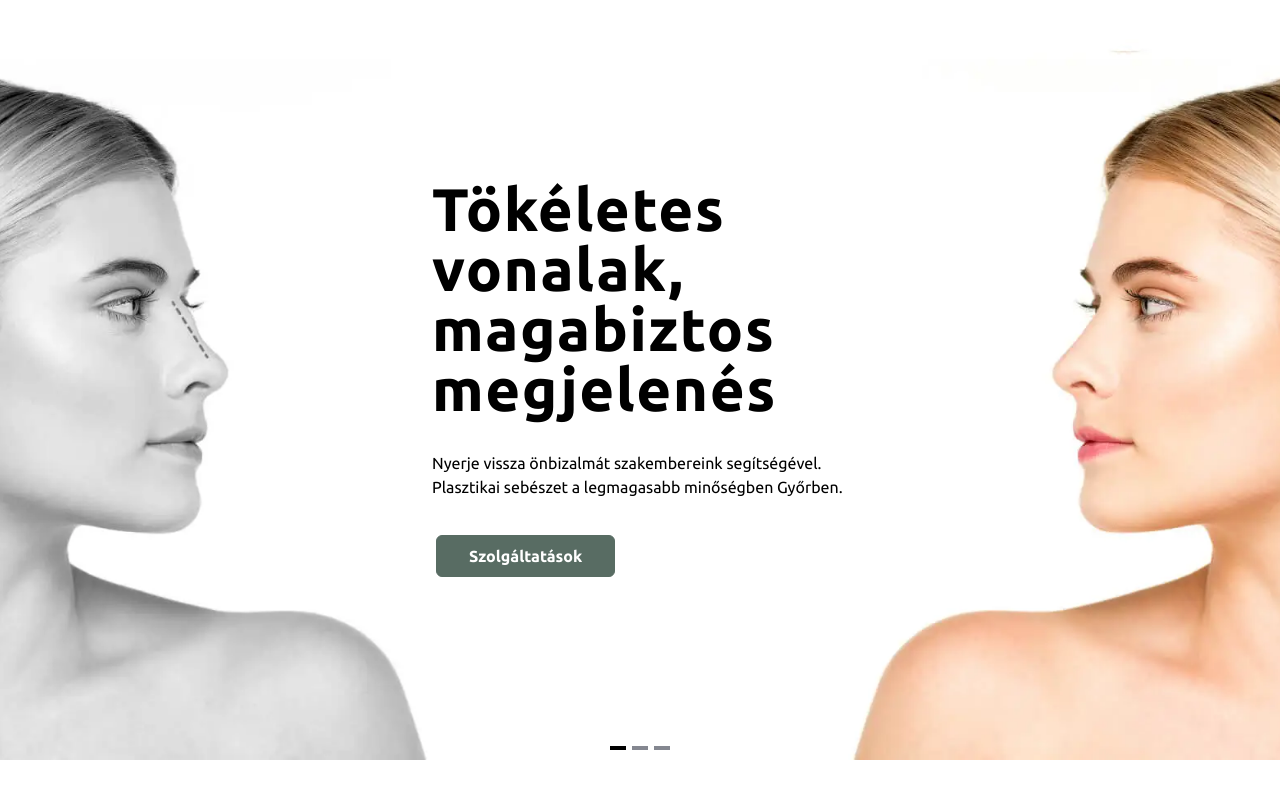
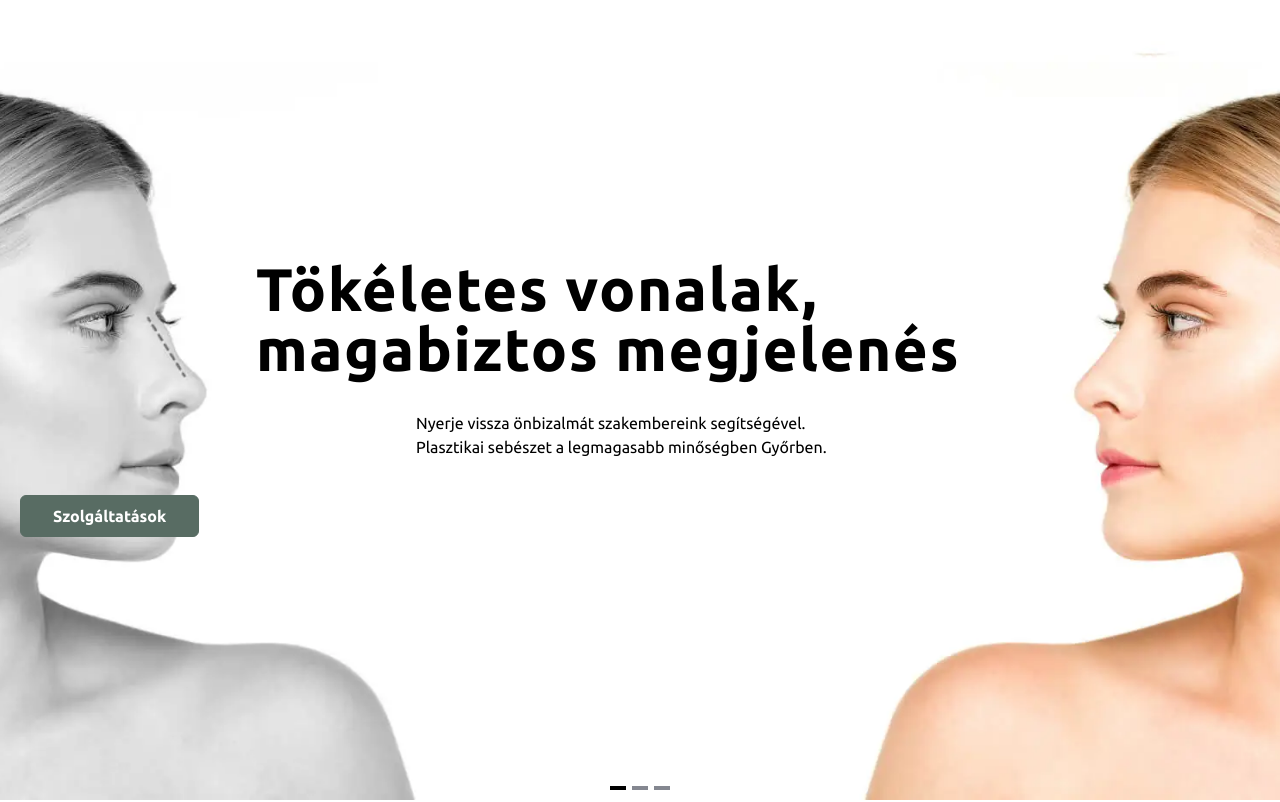
Before and after one commit to omgzsa/elysia-app, a Vue app in the folder frontend/: page / in a window 1280 px wide. Shown: the top 802 px of the page. Built offline with nearby package versions, Linux system fonts and the light colour scheme; no server answers.

Commit message:
hero made full-screen

```diff
--- a/frontend/src/components/home/HomeHero.vue
+++ b/frontend/src/components/home/HomeHero.vue
@@ -15,17 +15,19 @@ defineProps({
     <slide
       v-for="slide in slides"
       :key="slide.id"
-      class="grid grid-cols-1 items-center w-full bg-contain lg:bg-cover xl:bg-top min-h-[580px] xl:min-h-[760px] bg-no-repeat bg-bottom"
+      class="grid grid-cols-1 items-center w-full bg-cover lg:bg-cover xl:bg-top min-h-[580px] xl:min-h-screen bg-no-repeat bg-bottom"
       :style="{ backgroundImage: `url(${useGetImageUrl(slide.img)})` }"
       :class="slide.color"
       v-motion-slide-bottom
       :delay="100"
     >
-      <div class="w-full px-2 md:px-4 mx-auto flex max-w-md flex-col gap-y-8">
-        <h1 v-motion-slide-bottom :delay="300">
+      <div class="w-full px-2 md:px-4 mx-auto flex flex-col gap-y-8">
+        <h1 class="max-w-3xl mx-auto" v-motion-slide-bottom :delay="300">
           {{ slide.title }}
         </h1>
-        <p v-motion-slide-bottom :delay="200">{{ slide.text }}</p>
+        <p class="max-w-md mx-auto" v-motion-slide-bottom :delay="200">
+          {{ slide.text }}
+        </p>
 
         <div class="flex flex-col justify-between">
           <RouterLink :to="{ name: 'services' }">
```
